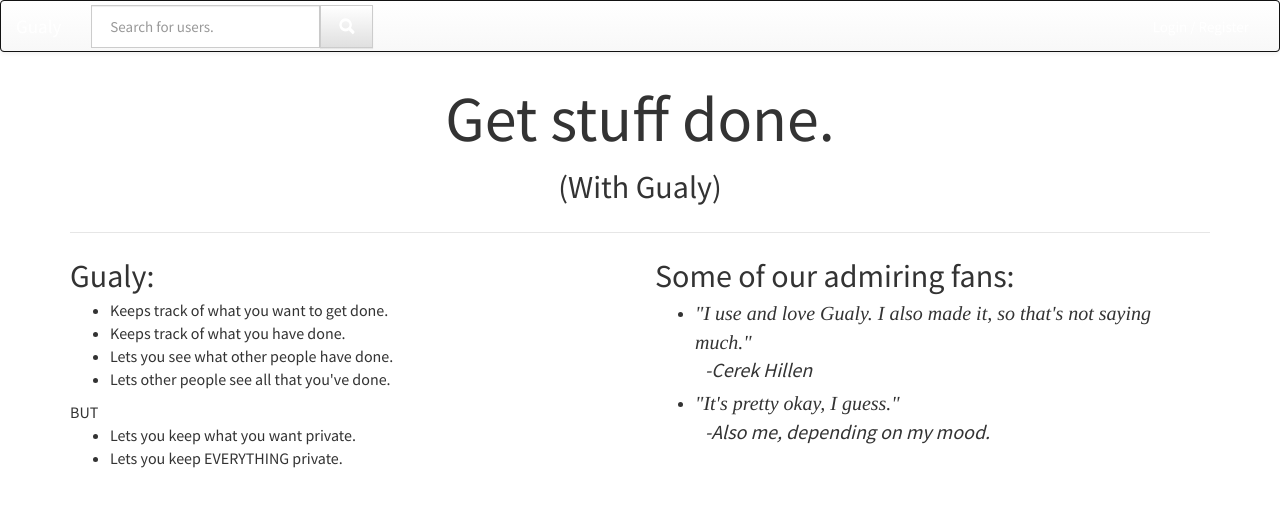
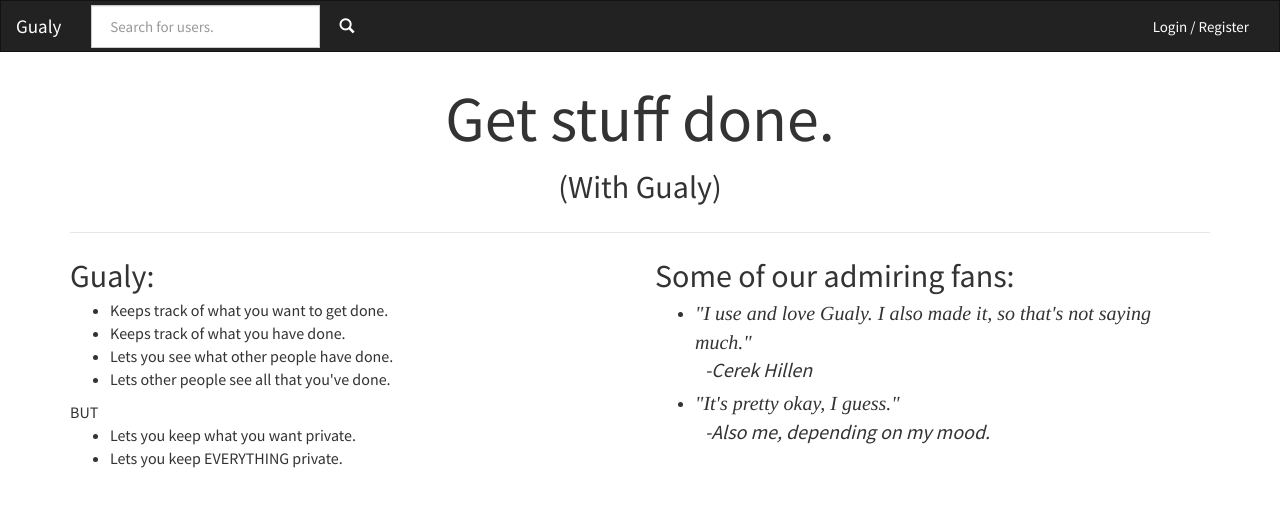
Before and after one commit to SuperUltraExtraordinaryDev/gualy, a Node server app: page / in a window 1280 px wide. Shown: the top 507 px of the page. Run offline with Node 20, Linux system fonts and the light colour scheme; some libraries are stand-ins or nearby versions.

Commit message:
Removed the bootstrap-theme from the wrapper.

```diff
--- a/views/wrapper.jade
+++ b/views/wrapper.jade
@@ -5,7 +5,6 @@ html(lang="en")
     meta(name="viewport", content="width=device-width, initial-scale=1")
     block css
       link(rel="stylesheet", href="/static/css/bootstrap.min.css")
-      link(rel="stylesheet", href="/static/css/bootstrap-theme.min.css")
       link(rel="stylesheet", href="/static/css/style.css")
 
     block css-extra
```
